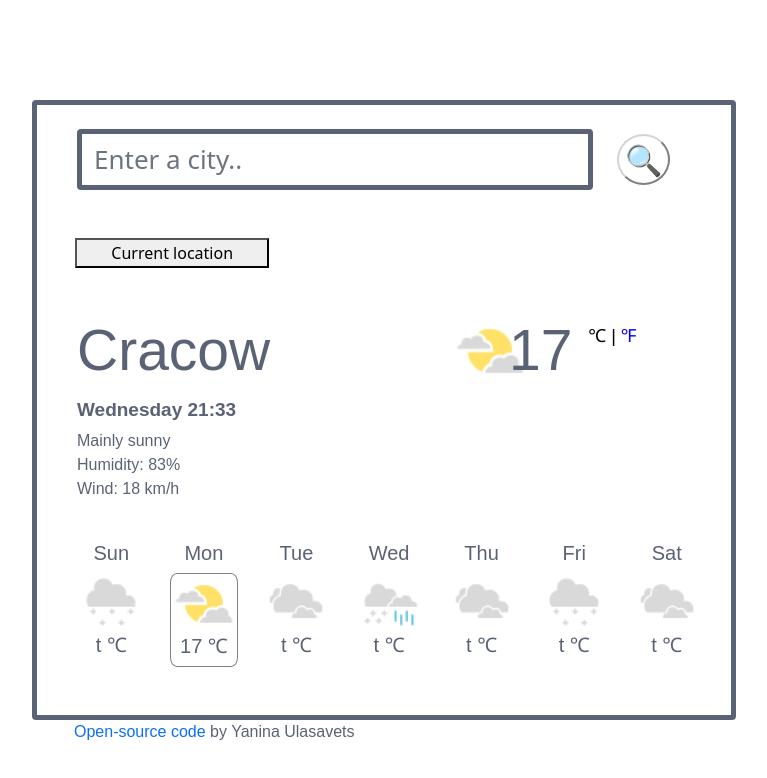
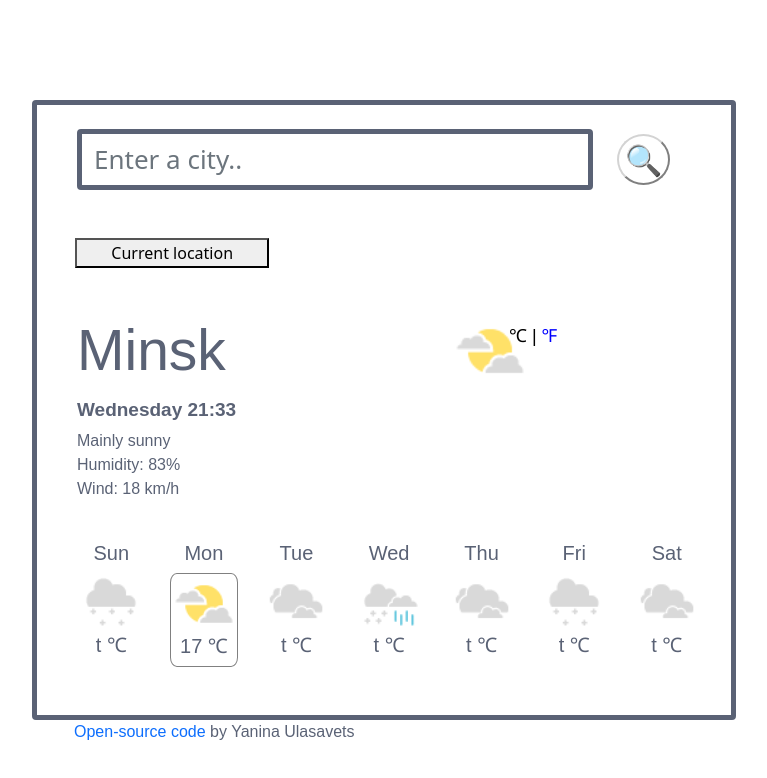
Before and after one commit to YaninaUl/weather-application, a plain HTML site: page index.html in a window 1280 px wide. Shown: the whole page, without its empty margins (256-1023 px from the left). Drawn offline with nearby package versions, Linux system fonts and the light colour scheme; no server answers.

Commit message:
added function to display default city with parameters when page is loaded

```diff
--- a/index.html
+++ b/index.html
@@ -38,13 +38,13 @@
           </div>
           <div class="row mt-5 mb-1">
             <div class="col searched-city">
-              <h2>Cracow</h2>
+              <h2 id="city"></h2>
             </div>
             <div class="col-1">
               <img src="images/partly_cloudy_2.png" id="main-icon"/>
             </div>
             <div class="col-4">
-                <h2><span id="degree"> 17</span> <a href="#" class="t-measure celsius active">℃ |</a><a href="#" class="t-measure fahrenheit"> ℉</a></h2>
+                <h2><span id="degree"></span> <a href="#" class="t-measure celsius active">℃ |</a><a href="#" class="t-measure fahrenheit"> ℉</a></h2>
             </div>
           </div>
           <div id="current-date" class="row mb-1">
--- a/src/index.js
+++ b/src/index.js
@@ -123,6 +123,13 @@ function showActualParameters(response) {
   let windParameter = document.querySelector("#wind");
   windParameter.innerHTML = `Wind: ${response.data.wind.speed} km/h`;
 }
+function displayDefaultCityParam(city) {
+  let cityElement = document.querySelector("#city");
+  cityElement.innerHTML = city;
+  let apiKey = "32af3cb3257ed5619525cccb786ab31a";
+  let apiUrl = `https://api.openweathermap.org/data/2.5/weather?q=${city}&appid=${apiKey}&units=metric`;
+  axios.get(apiUrl).then(showActualParameters);
+}
 
 function displayFahrenheitTemperature(event) {
   event.preventDefault();
@@ -148,6 +155,8 @@ fahrenheitLink.addEventListener("click", displayFahrenheitTemperature);
 
 let celsiusLink = document.querySelector(".celsius");
 celsiusLink.addEventListener("click", displayCelsiusTemperature);
+
+displayDefaultCityParam("Minsk");
 
 //
 //
```
